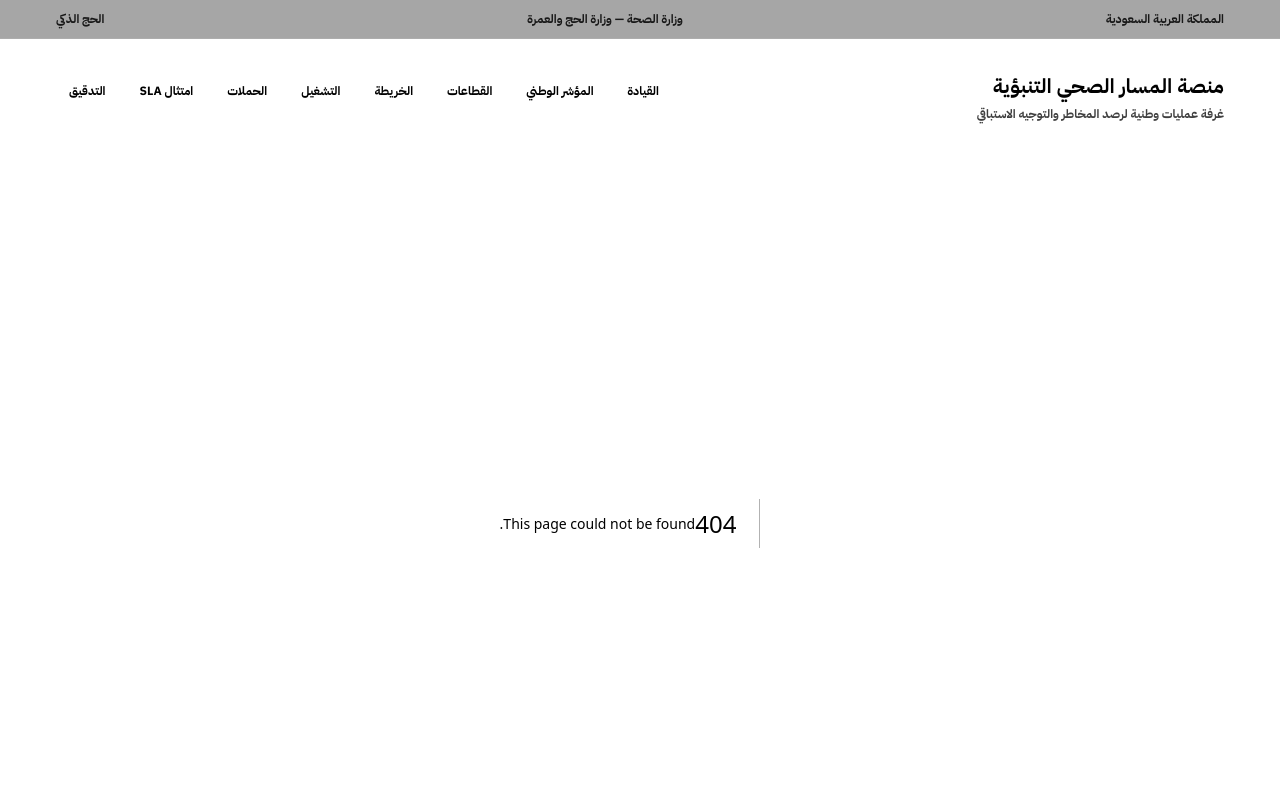
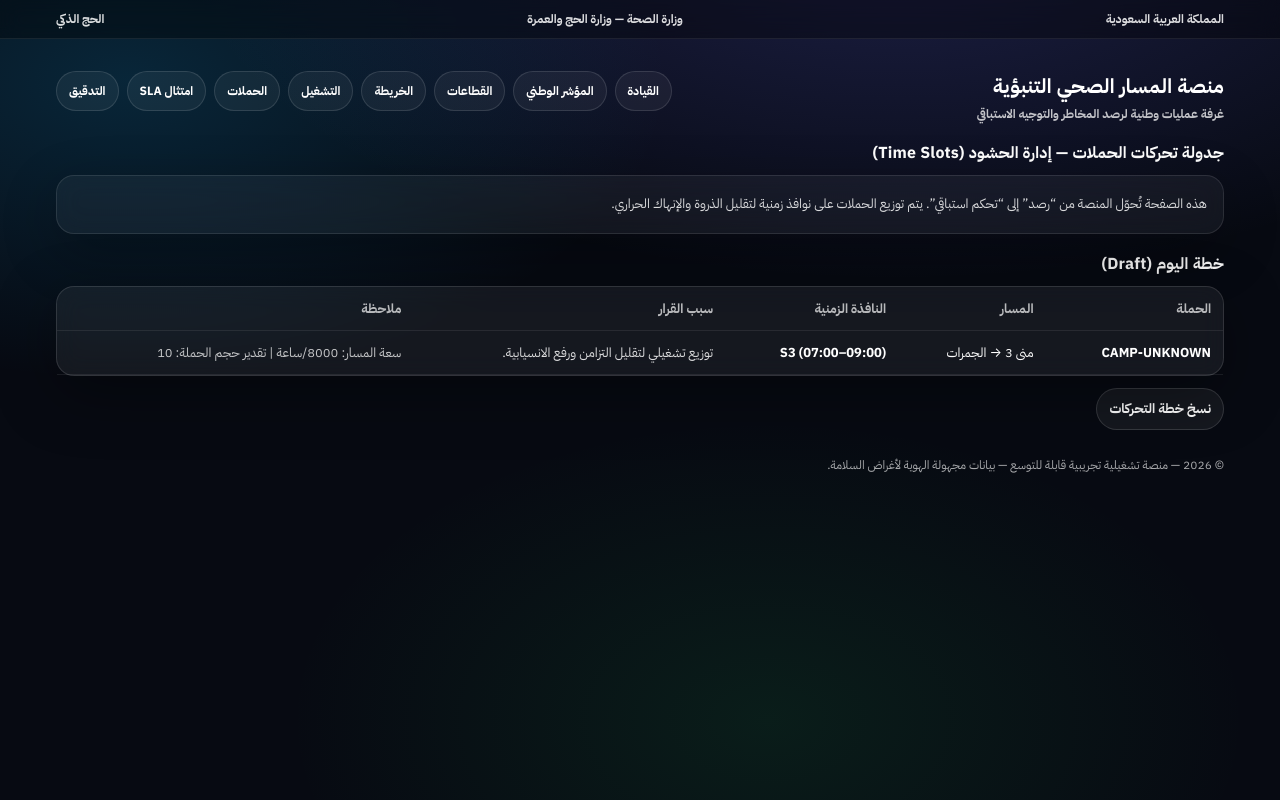
Before and after one commit to jkg9rmd8td-blip/hajj-health-monitoring, a Next.js app: page /movement in a window 1280 px wide. Before the commit this address had no page. Shown: the top 800 px of the page. Built offline with nearby package versions, Linux system fonts and the light colour scheme; no server answers.

Commit message:
Create page.js

```diff
--- /dev/null
+++ b/app/movement/page.js
@@ -0,0 +1,104 @@
+"use client"
+import { useEffect, useMemo, useState } from "react"
+
+function norm(v){ const x=String(v??"").trim(); if(x.includes("حرج"))return"critical"; if(x.includes("متوسط"))return"medium"; return"low"; }
+
+export default function Movement(){
+  const [pilgrims,setPilgrims]=useState([])
+  const [routes,setRoutes]=useState([])
+
+  useEffect(()=>{
+    fetch("/api/pilgrims",{cache:"no-store"}).then(r=>r.json()).then(x=>setPilgrims(Array.isArray(x)?x:[])).catch(()=>setPilgrims([]))
+    fetch("/api/movement",{cache:"no-store"}).then(r=>r.json()).then(x=>setRoutes(Array.isArray(x)?x:[])).catch(()=>setRoutes([]))
+  },[])
+
+  const campaigns = useMemo(()=>{
+    const map=new Map()
+    for(const p of pilgrims){
+      const cid=String(p.campaign_id ?? p.campaignId ?? "CAMP-UNKNOWN")
+      const r=norm(p.risk_level??p.risk)
+      const e=map.get(cid)??{campaign_id:cid,total:0,critical:0,medium:0,low:0}
+      e.total++; e[r]++; map.set(cid,e)
+    }
+    const arr=Array.from(map.values()).map(c=>{
+      // خطورة حملة = وزن للحرجة والمتوسطة
+      const riskScore = c.critical*3 + c.medium*1
+      return {...c, riskScore}
+    })
+    // الأكثر خطورة أولاً لتوزيع أفضل أوقات
+    arr.sort((a,b)=> b.riskScore-a.riskScore)
+    return arr
+  },[pilgrims])
+
+  // مولد Slots بسيط: 6 نوافذ زمنية ثابتة (تمثل اليوم التشغيلي)
+  const slots = [
+    { slot:"S1", window:"03:30–05:00", label:"فجر (أبرد)" },
+    { slot:"S2", window:"05:00–07:00", label:"صباح مبكر" },
+    { slot:"S3", window:"07:00–09:00", label:"صباح" },
+    { slot:"S4", window:"18:00–20:00", label:"مساء" },
+    { slot:"S5", window:"20:00–22:00", label:"ليل" },
+    { slot:"S6", window:"22:00–00:00", label:"ليل متأخر" }
+  ]
+
+  const plan = useMemo(()=>{
+    // توزيع: الحملات عالية الخطورة تأخذ S1/S2/S4
+    const safe=[slots[2],slots[4],slots[5],slots[3],slots[1],slots[0]] // fallback order
+    const preferred=[slots[0],slots[1],slots[3],slots[4],slots[5],slots[2]]
+
+    const out=[]
+    let i=0
+    for(const c of campaigns){
+      const s = (c.riskScore>=6 ? preferred : safe)[i % slots.length]
+      // اختيار مسار افتراضي من routes
+      const r = routes[i % (routes.length||1)] ?? {from:"منى 3", to:"الجمرات", capacity_per_hour:8000}
+      const reason = c.riskScore>=6
+        ? "حملة عالية الخطورة: تخصيص نافذة أبرد وتقليل إجهاد حراري."
+        : "توزيع تشغيلي لتقليل التزامن ورفع الانسيابية."
+      out.push({
+        campaign_id: c.campaign_id,
+        route: `${r.from} → ${r.to}`,
+        slot: `${s.slot} (${s.window})`,
+        why: reason,
+        note: `سعة المسار: ${r.capacity_per_hour}/ساعة | تقدير حجم الحملة: ${c.total}`
+      })
+      i++
+    }
+    return out
+  },[campaigns,routes])
+
+  return (
+    <main>
+      <div className="sectionTitle">جدولة تحركات الحملات — إدارة الحشود (Time Slots)</div>
+
+      <div className="card" style={{opacity:.85,fontSize:13,lineHeight:1.9}}>
+        هذه الصفحة تُحوّل المنصة من “رصد” إلى “تحكم استباقي”. يتم توزيع الحملات على نوافذ زمنية لتقليل الذروة والإنهاك الحراري.
+      </div>
+
+      <div className="sectionTitle">خطة اليوم (Draft)</div>
+      <div className="card" style={{padding:0}}>
+        <table className="table">
+          <thead>
+            <tr><th>الحملة</th><th>المسار</th><th>النافذة الزمنية</th><th>سبب القرار</th><th>ملاحظة</th></tr>
+          </thead>
+          <tbody>
+            {plan.map((p,i)=>(
+              <tr key={i}>
+                <td><b>{p.campaign_id}</b></td>
+                <td>{p.route}</td>
+                <td><b>{p.slot}</b></td>
+                <td style={{opacity:.85}}>{p.why}</td>
+                <td style={{opacity:.75}}>{p.note}</td>
+              </tr>
+            ))}
+            {plan.length===0 && <tr><td colSpan={5} style={{opacity:.7,padding:14}}>لا توجد بيانات حملات. أضف campaign_id في data.json</td></tr>}
+          </tbody>
+        </table>
+      </div>
+
+      <button className="btn" style={{marginTop:12}} onClick={()=>{
+        const text = `خطة تحركات الحملات (Draft)\n` + plan.map(p=>`${p.campaign_id} | ${p.route} | ${p.slot} | ${p.why}`).join("\n")
+        navigator.clipboard?.writeText(text); alert("تم نسخ خطة التحركات ✅")
+      }}>نسخ خطة التحركات</button>
+    </main>
+  )
+}
```
